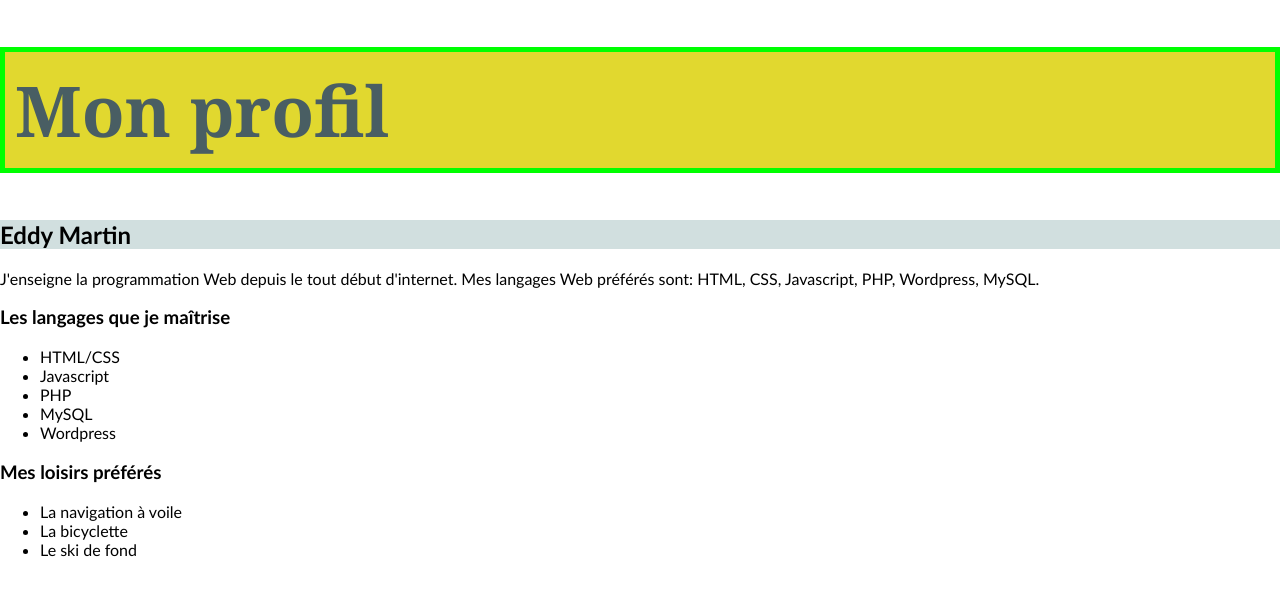
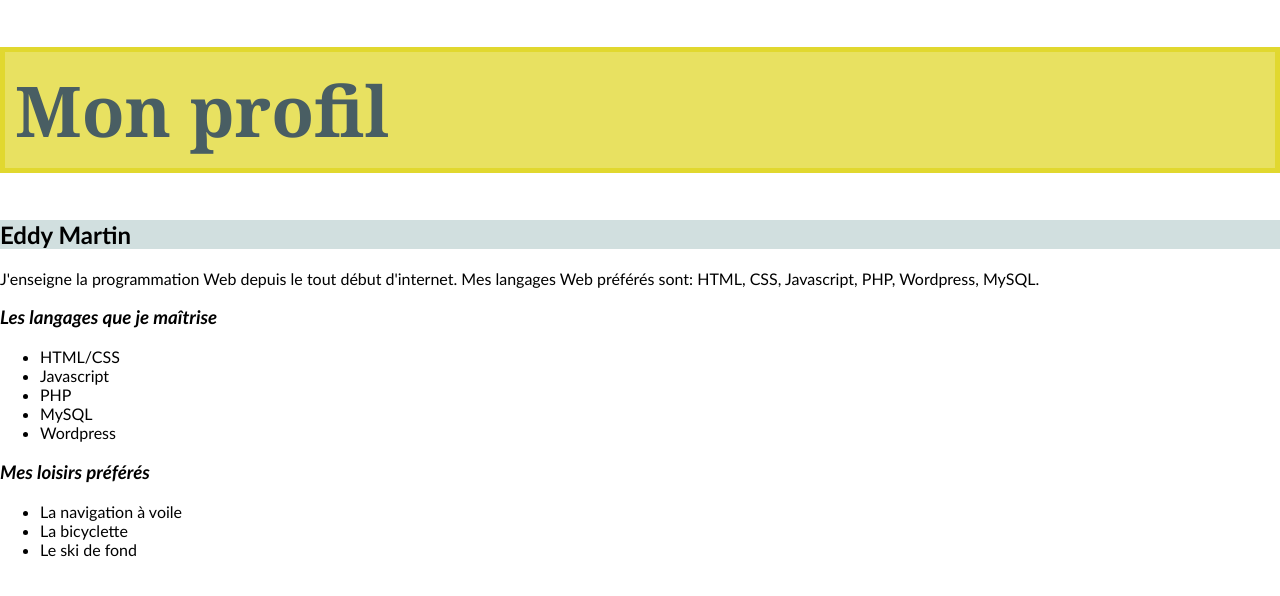
Before and after one commit to eddytuto/a25-1w1-gr4, a plain HTML site: page s1-intro/03-html-css.htm in a window 1280 px wide. Drawn offline with Linux system fonts and the light colour scheme.

Commit message:
s1c2 amélioration de la page profil pour le labo1

```diff
--- a/s1-intro/03-html-css.htm
+++ b/s1-intro/03-html-css.htm
@@ -15,17 +15,19 @@
                 font-family:'Trebuchet MS', 'Lucida Sans Unicode', 'Lucida Grande', 'Lucida Sans', Arial, sans-serif;
             }
              h1 {
-                background-color:rgb(225, 216, 47);
+                background-color:rgba(225, 216, 47, 0.756);
                 padding: 10px;
                 font-size: 70px;
-                border : 5px solid #00ff00;
+                border : 5px solid rgb(225, 216, 47);;
                 color:#495e63;
                 font-family: Cambria, Cochin, Georgia, Times, 'Times New Roman', serif;
             }
             h2{
                 background-color: rgba(205, 220, 220, 0.905);
             }
-            h3{}
+            h3{
+                font-style: italic;
+            }
             p{}
         </style>
     </head>
```
